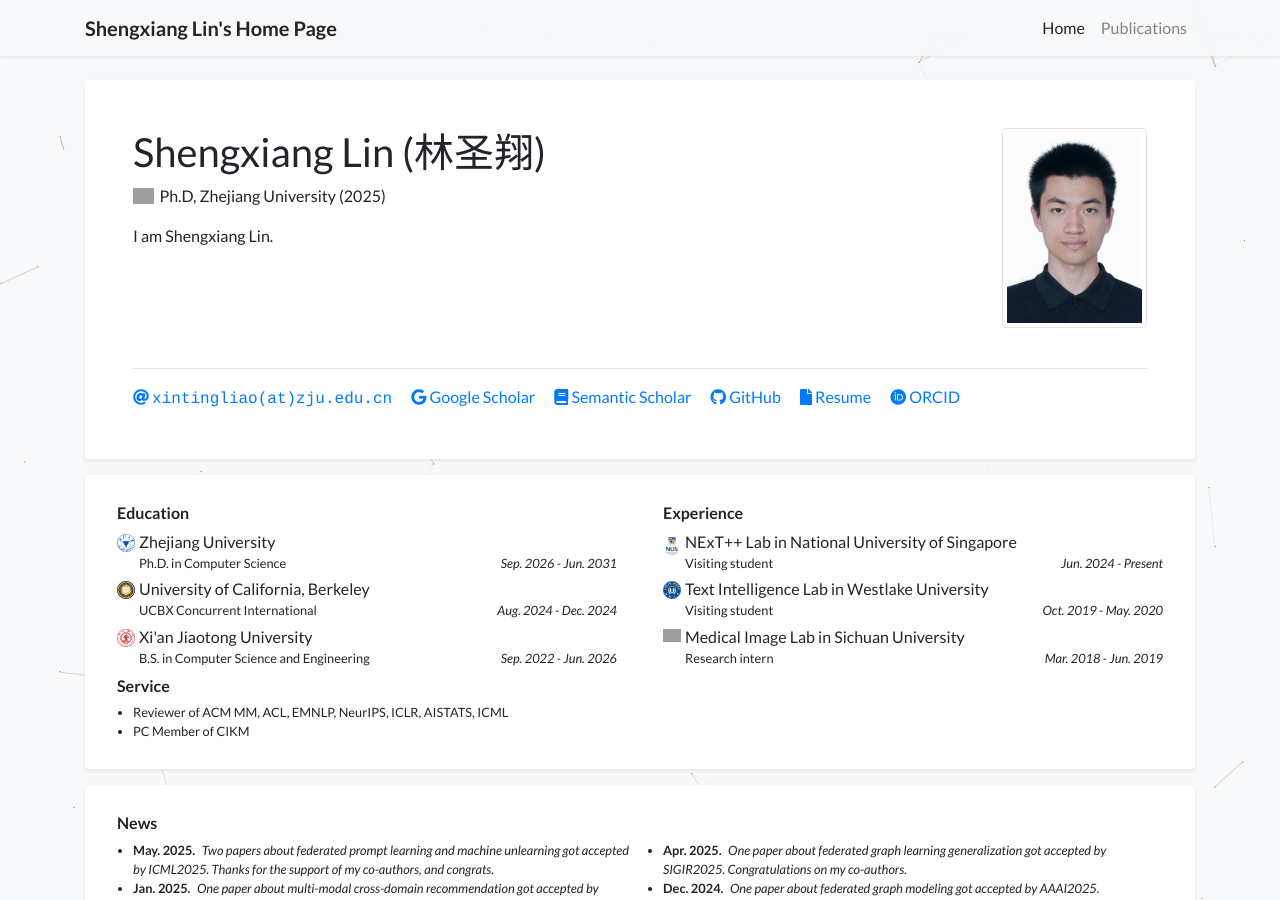
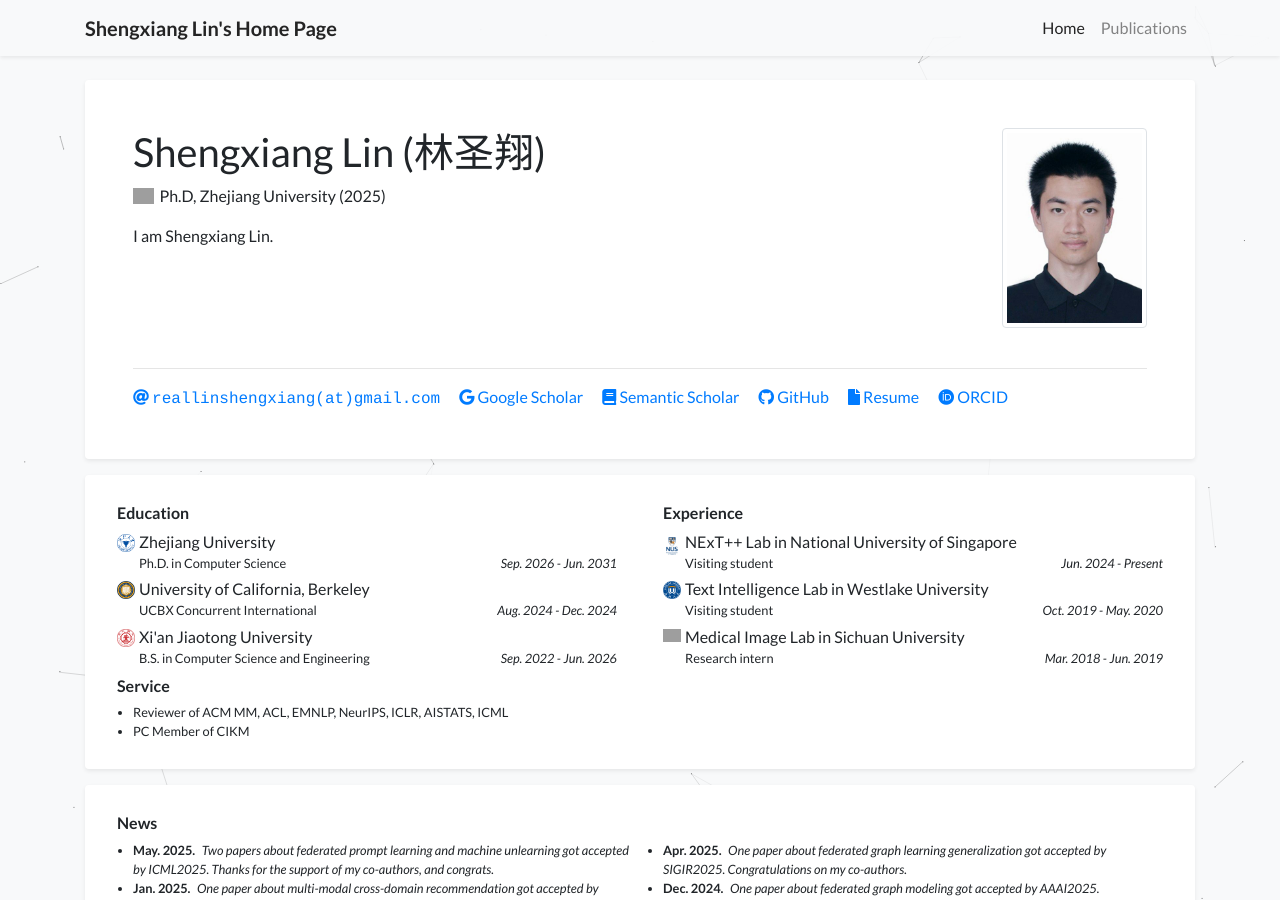
Before and after one commit to Lin-Shengxiang/Lin-Shengxiang.github.io, a Jekyll site: the page built from index.html, in a window 1280 px wide and 900 px high. Built offline with Jekyll 4.4.1, drawn with Linux system fonts in a browser that asks for light colours; a style sheet for code colours, icons or effects is not loaded; grey boxes are pictures that could not be loaded.

Commit message:
Update profile.yml

```diff
--- a/_data/profile.yml
+++ b/_data/profile.yml
@@ -4,7 +4,7 @@ navbar_name: "Shengxiang Lin's Home Page"
 positions:
   - '<span class="no-break"><img src="assets/images/badges/zju_logo.png" alt="Zhejiang University" class="inline-badge"/></span> Ph.D, Zhejiang University (2025)'
 
-email: "xintingliao@zju.edu.cn"
+email: "reallinshengxiang@gmail.com"
 gscholar: W-rloDsAAAAJ
 sscholar: Xinting-Liao/2215523472
 github: Shengxiang-Lin
```
